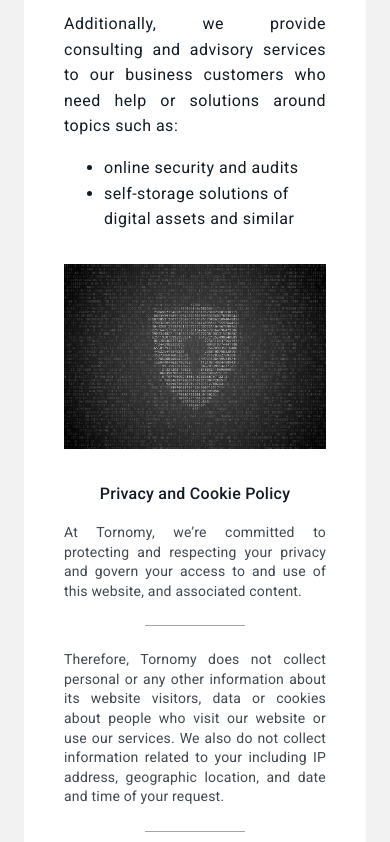
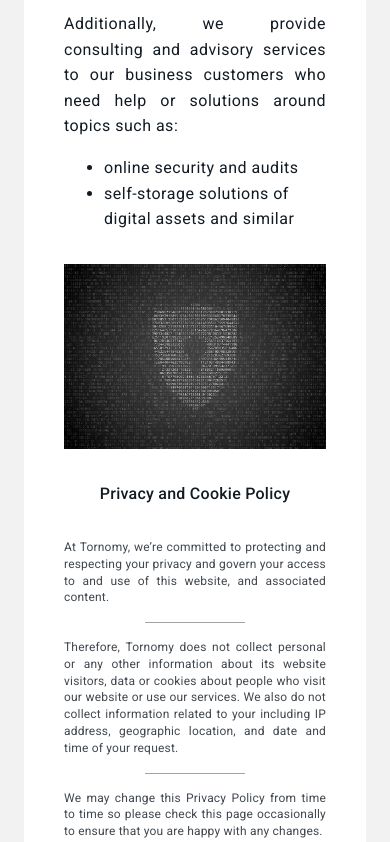
Before and after one commit to equidistant/tornomy, a React (Create React App) app: page / in a window 390 px wide. Shown: the part 1885-2727 px from the top of the page. Built offline with nearby package versions, Linux system fonts and the light colour scheme.

Commit message:
responsive styling

```diff
--- a/src/App.js
+++ b/src/App.js
@@ -71,7 +71,7 @@ const Root = styled.div`
   flex-direction: column;
   align-items: center;
   width: 100%;
-
+    background-color: #f2f2f2;
 `
 
 const Cover = styled.div`
@@ -113,8 +113,11 @@ const CoverText = styled.div`
 
 const TextSection = styled.div`
   width: 100%;
-  background-color: #f2f2f2;
+  display: flex;
+  flex-direction: column;
+  align-items: center;
   color: rgb(18,27,35);
+  max-width: 800px;
 `
 
 // background-color: #f2f2f2;
@@ -174,12 +177,12 @@ const SmallHeader = styled.div`
   letter-spacing: 0.25px;
   line-height: 1.6;
   font-weight: 500;
-  margin-bottom: 16px;
+  margin-bottom: 32px;
 `
 
 const SmallText = styled.div`
   font-family: Roboto;
-  font-size: 14px;
+  font-size: 12px;
   letter-spacing: 0.2px;
   line-height: 1.4;
   text-align: justify;
@@ -190,8 +193,8 @@ const SmallText = styled.div`
 const SmallDivider = styled.div`
   border-bottom: 1px solid rgba(18,27,35, 0.4);
   width: 100px;
-  margin-top 24px;
-  margin-bottom: 24px;
+  margin-top 16px;
+  margin-bottom: 16px;
 `
 
 const Footer = styled.div`
```
